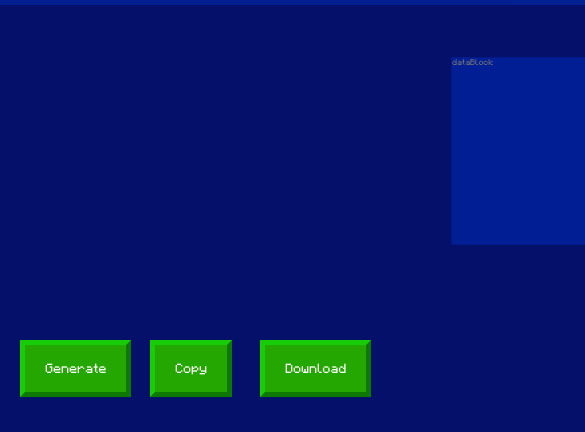
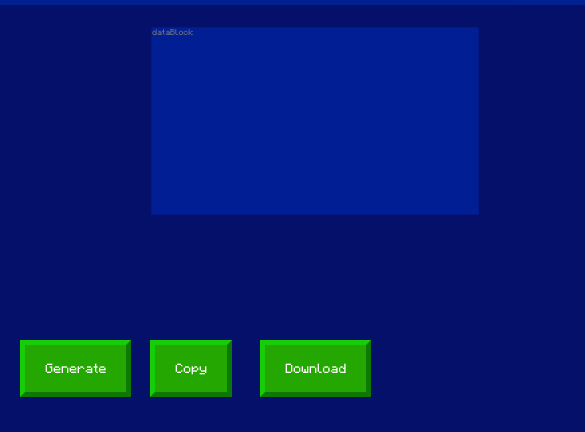
Before and after one commit to StudiosYouBedrock/YouCreators, a plain HTML site: page indexBlock.html in a window 390 px wide. Shown: the part 55-487 px from the top of the page, 585 px wide, since content can reach past the window. Drawn offline with Linux system fonts and the light colour scheme.

Commit message:
Update stilesBlock.css

```diff
--- a/stilesBlock.css
+++ b/stilesBlock.css
@@ -389,7 +389,7 @@ input {
         margin-block-end: 100px;
         transform: scale(0.62);
         top: 20px;
-        top: 50px;
+     left: 50px;
     }
     .eventList {
         padding: 1px;
```
